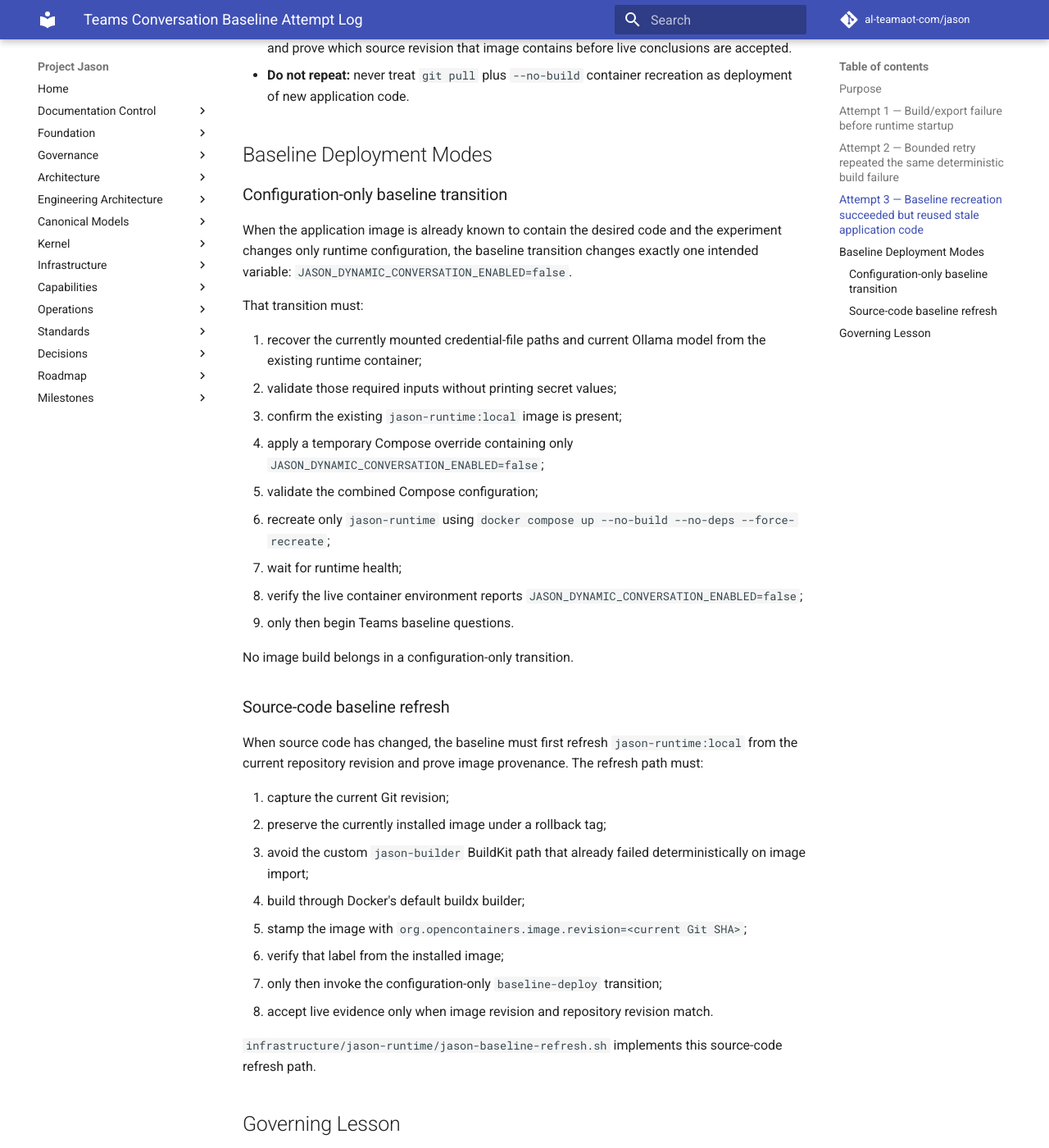
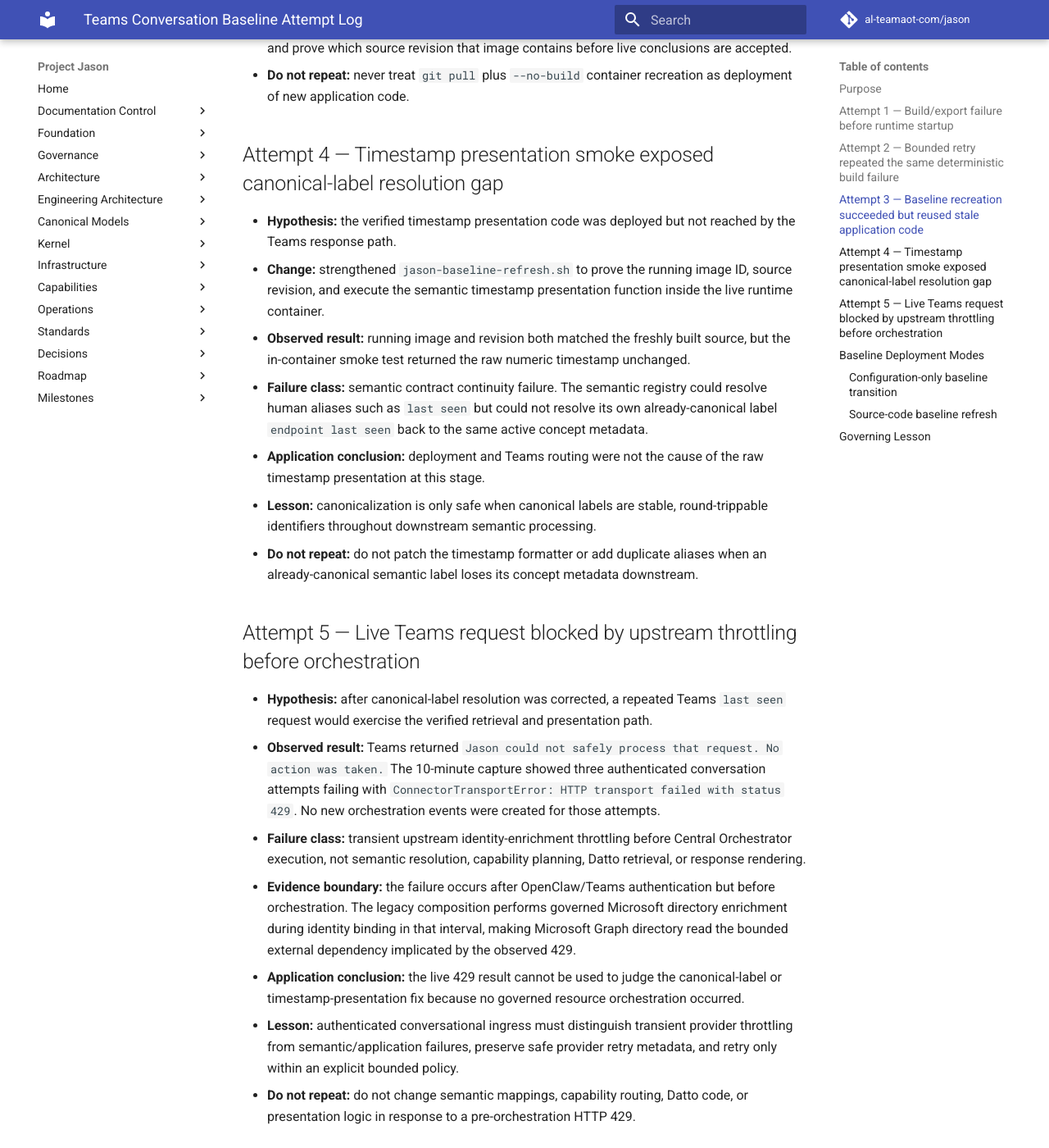
Before and after one commit to al-teamaot-com/jason, an MkDocs documentation site: the page built from docs/operations/Teams-Conversation-Baseline-Attempt-Log-2026-08-19.md, in a window 1280 px wide and 1400 px high, scrolled down 1830 px. Shown: the whole window at 82% size. Built offline with MkDocs 1.6.1 and Material for MkDocs 9.7.7, drawn with Linux system fonts in a browser that asks for light colours; comment, search, counter and statistics services are not loaded; some of the changed text lies outside the part shown.

Commit message:
Document baseline presentation and throttling failures

```diff
--- a/docs/operations/Teams-Conversation-Baseline-Attempt-Log-2026-08-19.md
+++ b/docs/operations/Teams-Conversation-Baseline-Attempt-Log-2026-08-19.md
@@ -38,6 +38,26 @@
 - **Lesson:** configuration-only baseline transitions and source-code baseline refreshes are two different operations. The former must avoid rebuilding; the latter must produce a new image and prove which source revision that image contains before live conclusions are accepted.
 - **Do not repeat:** never treat `git pull` plus `--no-build` container recreation as deployment of new application code.
 
+## Attempt 4 — Timestamp presentation smoke exposed canonical-label resolution gap
+
+- **Hypothesis:** the verified timestamp presentation code was deployed but not reached by the Teams response path.
+- **Change:** strengthened `jason-baseline-refresh.sh` to prove the running image ID, source revision, and execute the semantic timestamp presentation function inside the live runtime container.
+- **Observed result:** running image and revision both matched the freshly built source, but the in-container smoke test returned the raw numeric timestamp unchanged.
+- **Failure class:** semantic contract continuity failure. The semantic registry could resolve human aliases such as `last seen` but could not resolve its own already-canonical label `endpoint last seen` back to the same active concept metadata.
+- **Application conclusion:** deployment and Teams routing were not the cause of the raw timestamp presentation at this stage.
+- **Lesson:** canonicalization is only safe when canonical labels are stable, round-trippable identifiers throughout downstream semantic processing.
+- **Do not repeat:** do not patch the timestamp formatter or add duplicate aliases when an already-canonical semantic label loses its concept metadata downstream.
+
+## Attempt 5 — Live Teams request blocked by upstream throttling before orchestration
+
+- **Hypothesis:** after canonical-label resolution was corrected, a repeated Teams `last seen` request would exercise the verified retrieval and presentation path.
+- **Observed result:** Teams returned `Jason could not safely process that request. No action was taken.` The 10-minute capture showed three authenticated conversation attempts failing with `ConnectorTransportError: HTTP transport failed with status 429`. No new orchestration events were created for those attempts.
+- **Failure class:** transient upstream identity-enrichment throttling before Central Orchestrator execution, not semantic resolution, capability planning, Datto retrieval, or response rendering.
+- **Evidence boundary:** the failure occurs after OpenClaw/Teams authentication but before orchestration. The legacy composition performs governed Microsoft directory enrichment during identity binding in that interval, making Microsoft Graph directory read the bounded external dependency implicated by the observed 429.
+- **Application conclusion:** the live 429 result cannot be used to judge the canonical-label or timestamp-presentation fix because no governed resource orchestration occurred.
+- **Lesson:** authenticated conversational ingress must distinguish transient provider throttling from semantic/application failures, preserve safe provider retry metadata, and retry only within an explicit bounded policy.
+- **Do not repeat:** do not change semantic mappings, capability routing, Datto code, or presentation logic in response to a pre-orchestration HTTP 429.
+
 ## Baseline Deployment Modes
 
 ### Configuration-only baseline transition
@@ -76,3 +96,5 @@
 ## Governing Lesson
 
 > A working-baseline experiment must minimize simultaneous variables, but it must also prove deployment provenance. Configuration-only recreation proves configuration; it does not prove that newly pulled source is running. Any live conclusion about a code change requires a provenance-verified image built from that revision.
+
+> An observed transport failure must remain classified at the layer where it occurred. A pre-orchestration provider throttle is not evidence of a semantic, capability, Datto, or rendering defect.
```
